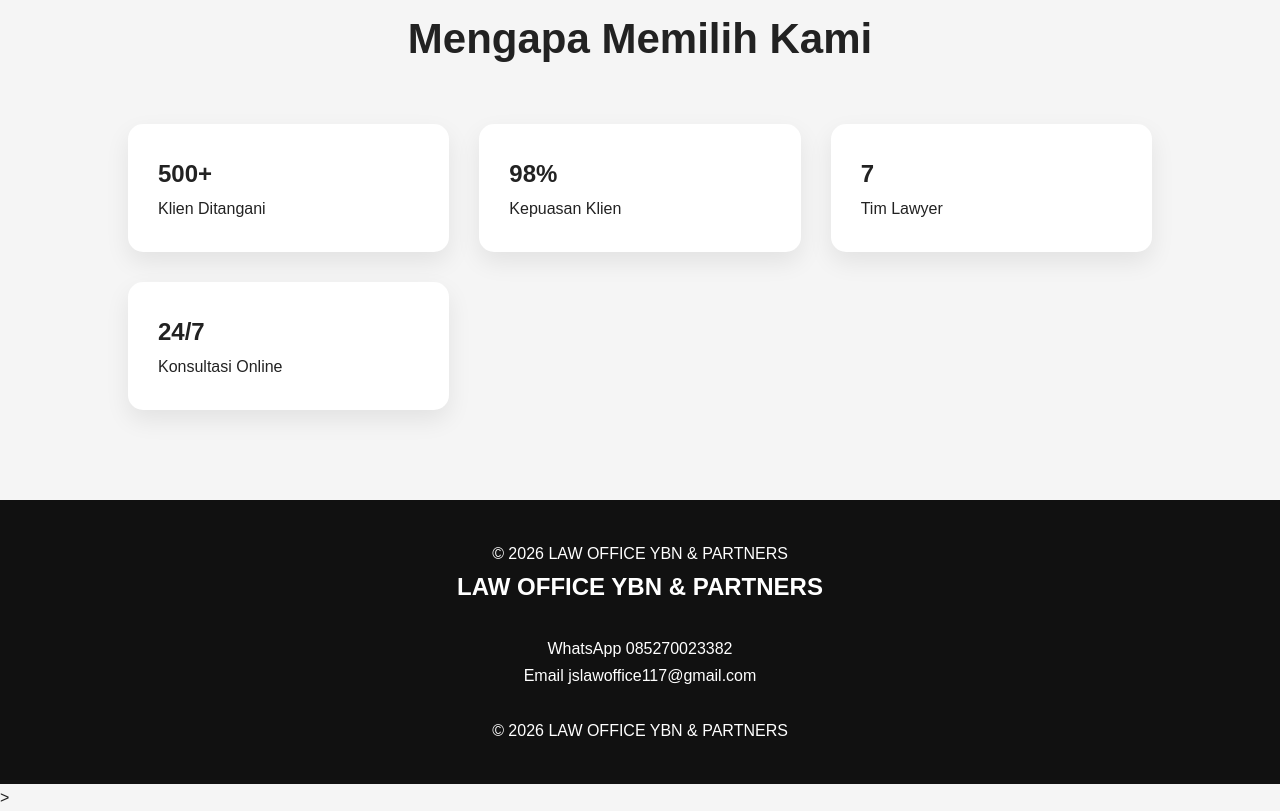
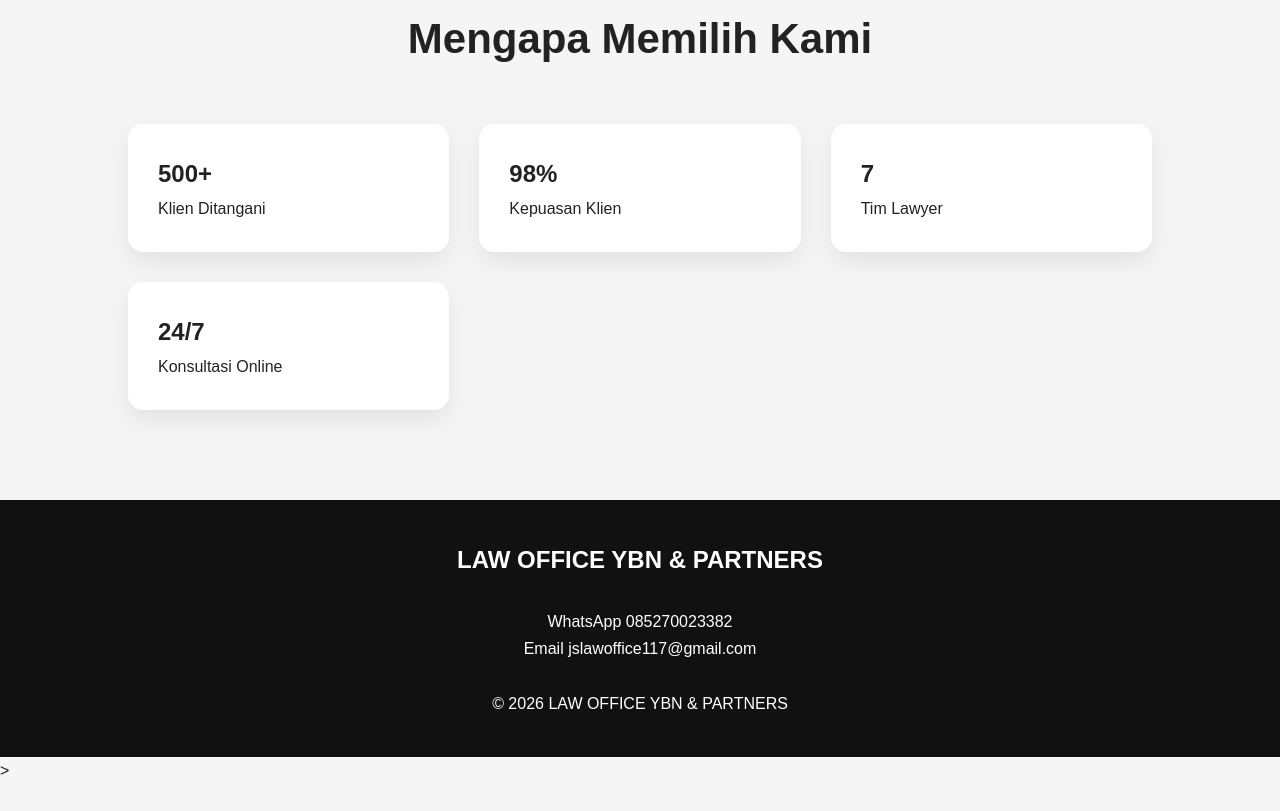
Before and after one commit to Siburian117/law-office-ybn-partners, a plain HTML site: page index.html in a window 1280 px wide. Shown: the part 1243-2054 px from the top of the page. After the commit the page ends 2027 px from the top, so only its background shows below. Drawn offline with Linux system fonts and the light colour scheme.

Commit message:
Footer Premium

```diff
--- a/index.html
+++ b/index.html
@@ -124,8 +124,6 @@ Mengapa Memilih Kami
 
 <footer>
 
-© 2026 LAW OFFICE YBN & PARTNERS
-
 </<footer>
 
 <h2>LAW OFFICE YBN & PARTNERS</h2>
```
